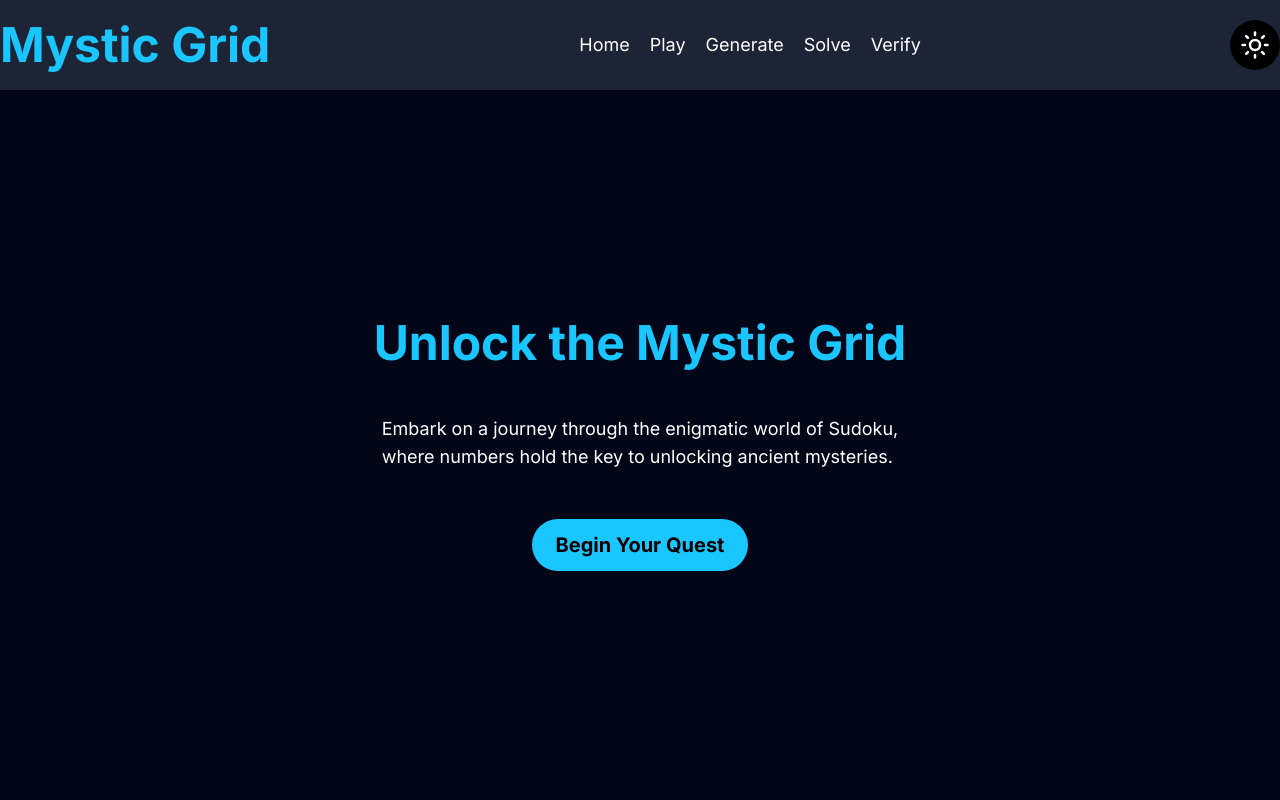
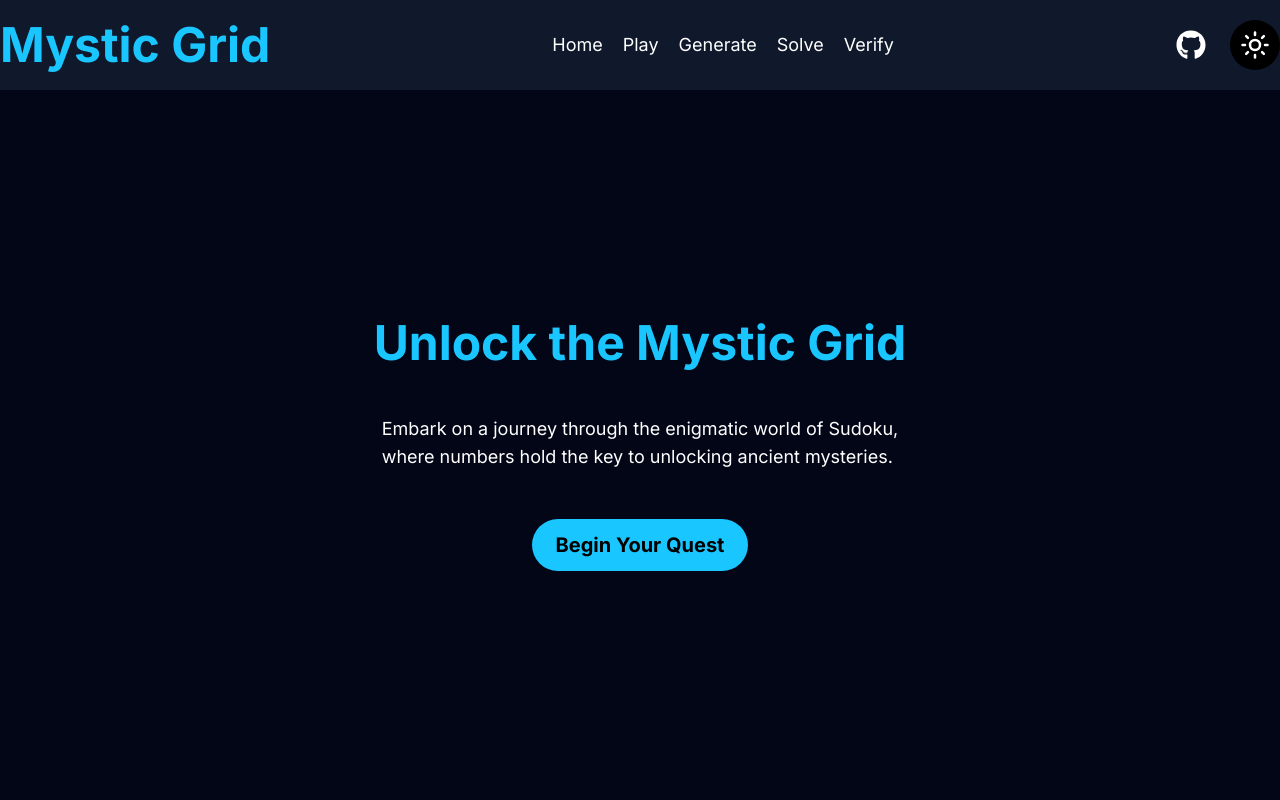
Before and after one commit to Neonsy/NextJS-MysticGrid, a Next.js app: page / in a window 1280 px wide. Shown: the top 800 px of the page. Built offline with nearby package versions, Linux system fonts and the light colour scheme; what fluid-tailwind would draw is missing.

Commit message:
Added Footer

```diff
--- a/src/app/globals.css
+++ b/src/app/globals.css
@@ -6,6 +6,7 @@
     :root {
         --bg-header: 222deg 45% 12%;
         --bg-features: 240deg 55% 9%;
+        --bg-footer: 240deg 56% 9%;
 
         --gradient-primary-l: 240deg 49% 19%;
         --gradient-primary-r: 240deg 54% 9%;
--- a/src/app/layout.tsx
+++ b/src/app/layout.tsx
@@ -4,6 +4,7 @@ import { Inter } from 'next/font/google';
 
 import './globals.css';
 import Header from '@/components/header';
+import Footer from '@/components/footer';
 
 const inter = Inter({
     subsets: ['latin'],
@@ -25,9 +26,10 @@ export default function RootLayout({
 }>) {
     return (
         <html lang='en'>
-            <body className={`${inter.className} antialiased`}>
+            <body className={`${inter.className} antialiased bg-header`}>
                 <Header />
                 {children}
+                <Footer />
             </body>
         </html>
     );
--- /dev/null
+++ b/src/components/footer/index.tsx
@@ -0,0 +1,32 @@
+import Container from '@/components/container';
+import { getYear } from '@/lib/utils/date';
+import Link from 'next/link';
+import { FaDiscord, FaRegCopyright } from 'react-icons/fa';
+import { FaGithub } from 'react-icons/fa6';
+
+export default function Footer() {
+    return (
+        <footer className='bg-footer py-12 text-default'>
+            <Container className='flex flex-col items-center justify-center gap-y-6'>
+
+                <h2 className='text-3xl font-bold text-primary'>Mystic Grid</h2>
+                <p>This is a hobby Project. The code is open source and available on GitHub.</p>
+                <p>If you have any questions, feedback, or just want to say hi, feel free to reach out!</p>
+
+                <div className='flex items-center gap-x-3'>
+                    <Link href='https://github.com/Neonsy' target='_blank' rel='noopener noreferrer' className='text-3xl'>
+                        <FaGithub />
+                    </Link>
+                    <Link href='https://discord.gg/aK3B9QyGU4' target='_blank' rel='noopener noreferrer' className='text-3xl'>
+                        <FaDiscord />
+                    </Link>
+                </div>
+
+                <p className='flex items-center gap-x-1'>
+                    <FaRegCopyright />
+                    {getYear()} Mystic Grid. All rights reserved in this realm and beyond.
+                </p>
+            </Container>
+        </footer>
+    );
+}
--- a/src/components/header/index.tsx
+++ b/src/components/header/index.tsx
@@ -3,10 +3,10 @@ import Nav from '@/components/header/nav';
 
 export default function Header() {
     return (
-        <header className='h-header sticky top-0 z-10 bg-header/95 backdrop-blur-sm'>
-            <Container>
-                <Nav />
-            </Container>
+        <header className='sticky top-0 z-10 h-header bg-header/75 backdrop-blur-sm'>
+                <Container>
+                    <Nav />
+                </Container>
         </header>
     );
 }
--- a/src/components/header/nav.tsx
+++ b/src/components/header/nav.tsx
@@ -1,4 +1,5 @@
 import Link from 'next/link';
+import { FaGithub } from 'react-icons/fa6';
 
 import { LuSun } from 'react-icons/lu';
 import { LuMoon } from 'react-icons/lu';
@@ -28,10 +29,15 @@ export default function Nav() {
                 ))}
             </ul>
 
-            <button className='rounded-full bg-inverted p-2.5 text-3xl'>
-                <LuSun className='text-default' />
-                <LuMoon className='hidden text-default' />
-            </button>
+            <div className='flex items-center justify-center gap-x-6'>
+                <Link href='https://github.com/Neonsy/NextJS-MysticGrid' target='_blank' rel='noopener noreferrer' className='text-3xl text-default'>
+                    <FaGithub className='text-default' />
+                </Link>
+                <button className='rounded-full bg-inverted p-2.5 text-3xl'>
+                    <LuSun className='text-default' />
+                    <LuMoon className='hidden text-default' />
+                </button>
+            </div>
         </nav>
     );
 }
--- /dev/null
+++ b/src/lib/utils/date.ts
@@ -0,0 +1,3 @@
+export function getYear() {
+    return new Date().getFullYear();
+}
--- a/tailwind.config.ts
+++ b/tailwind.config.ts
@@ -29,6 +29,7 @@ export default {
             backgroundColor: {
                 header: 'hsl(var(--bg-header) / <alpha-value>)',
                 features: 'hsl(var(--bg-features) / <alpha-value>)',
+                footer: 'hsl(var(--bg-footer) / <alpha-value>)',
             },
             gradientColorStops: {
                 'primary-l': 'hsl(var(--gradient-primary-l) / <alpha-value>)',
```
Also changed, not shown: 1 other file (tests, documents, lock files or other folders).
